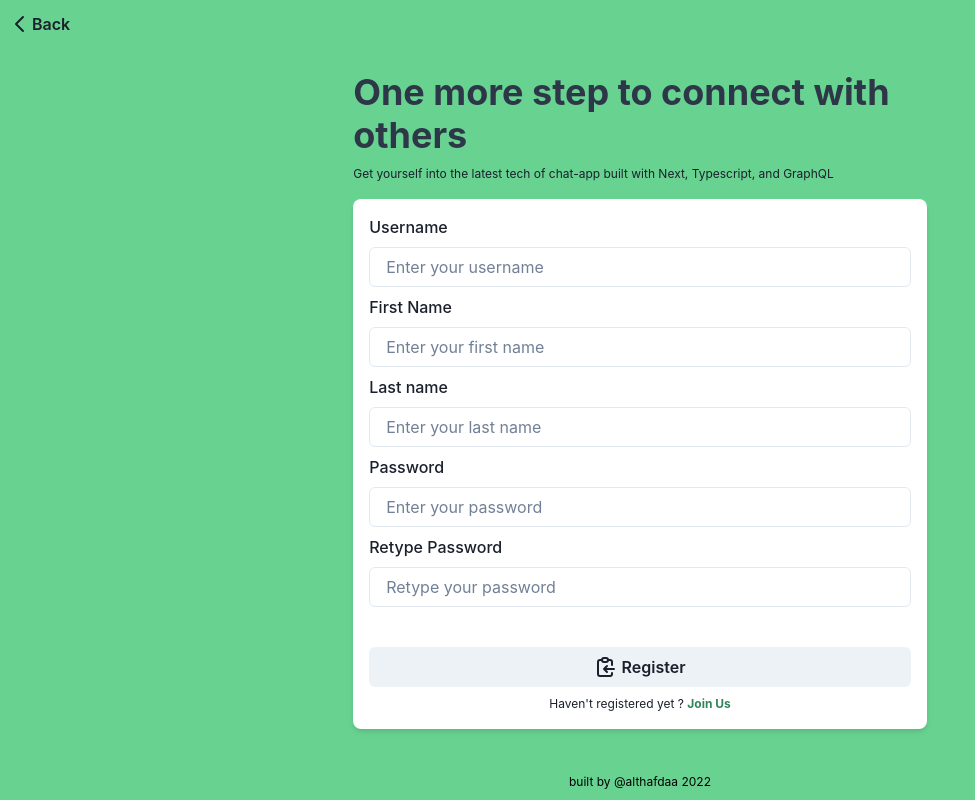
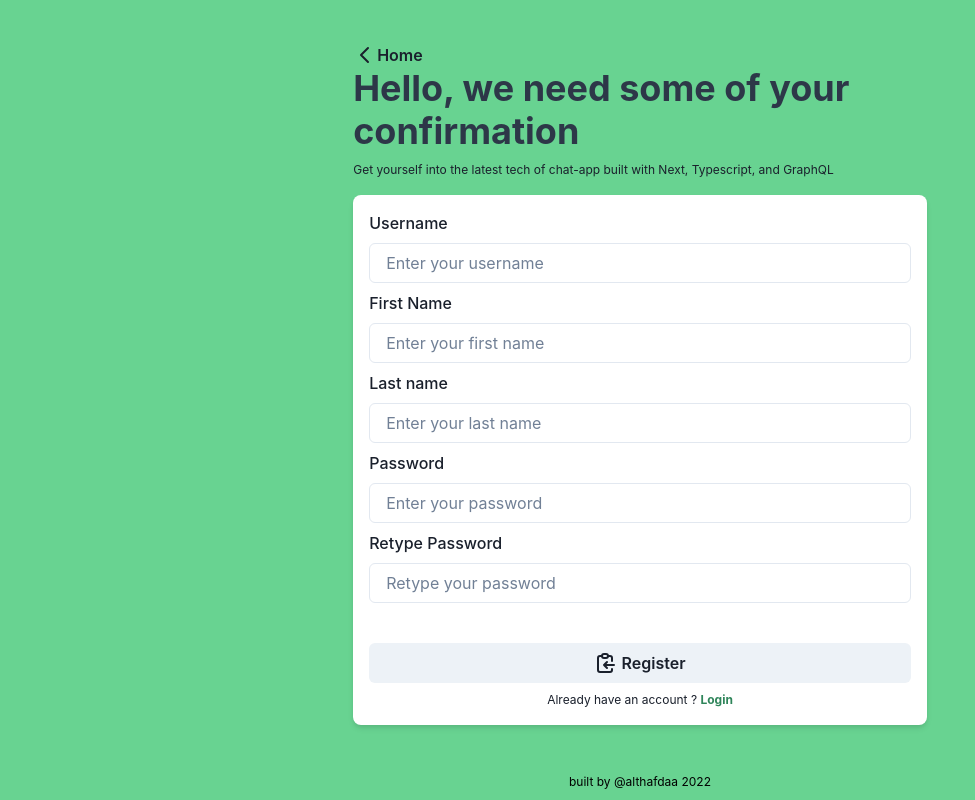
Before and after one commit to althafdaa/chat-next-ts-graphql, a Next.js app: page /register in a window 1280 px wide. Shown: the whole page, without its empty margins (0-975 px from the left). Built offline with nearby package versions, Linux system fonts and the light colour scheme.

Commit message:
fix: fix wrapper

```diff
--- a/src/components/BackButton/index.tsx
+++ b/src/components/BackButton/index.tsx
@@ -1,5 +1,5 @@
 import ChevronIcon from '@/assets/icons/Chevronicon';
-import { Box } from '@chakra-ui/react';
+import { Link as ChakraLink } from '@chakra-ui/react';
 import Link from 'next/link';
 import React, { FC } from 'react';
 
@@ -11,10 +11,10 @@ interface BackButtonProps {
 const BackButton: FC<BackButtonProps> = ({ text, backTo }) => {
   return (
     <Link href={backTo} passHref>
-      <Box as="button" display="flex" fontWeight={600}>
+      <ChakraLink display="flex" fontWeight={600} alignSelf="start">
         <ChevronIcon style={{ height: '24px' }} />
         {text}
-      </Box>
+      </ChakraLink>
     </Link>
   );
 };
--- a/src/layouts/Footer/index.tsx
+++ b/src/layouts/Footer/index.tsx
@@ -7,7 +7,9 @@ const Footer: FC<FooterProps> = () => {
   const CURRENT_YEAR = new Date().getFullYear();
 
   return (
-    <Box as="footer" position={'absolute'} bottom={0} pb="0.5rem">
+    <>
+      <Box pt={'32px'}></Box>
+      <Box as="footer" pb="0.5rem" position={'absolute'} bottom={'0'}>
         <Text fontSize={'xs'} as="span" color={'black'}>
           built by{' '}
           <a
@@ -20,6 +22,7 @@ const Footer: FC<FooterProps> = () => {
           {CURRENT_YEAR}
         </Text>
       </Box>
+    </>
   );
 };
 
--- a/src/layouts/Wrapper/index.tsx
+++ b/src/layouts/Wrapper/index.tsx
@@ -1,4 +1,4 @@
-import { Center } from '@chakra-ui/react';
+import { Box, Center } from '@chakra-ui/react';
 import { useRouter } from 'next/router';
 import React, { FC, ReactNode } from 'react';
 import Footer from '../Footer';
@@ -10,15 +10,24 @@ type Props = {
 
 const Wrapper: FC<Props> = ({ children }) => {
   const router = useRouter();
-  const hideNavigation = ['/', '/login', '/register'].some(
+  const nonAuth = ['/', '/login', '/register'].some(
     (item) => item === router.asPath
   );
 
   return (
-    <Center flexDir={'column'} position={'relative'} minH={'100vh'}>
-      {children}
-      {hideNavigation && <Footer />}
-      {!hideNavigation && <Navigation />}
+    <Center
+      display={'flex'}
+      flexDir={'column'}
+      position={'relative'}
+      alignItems="center"
+      minH={'100vh'}
+      bgColor="green.300"
+    >
+      <Box as="main" w={'100%'} py="1rem">
+        {children}
+      </Box>
+      {nonAuth && <Footer />}
+      {!nonAuth && <Navigation />}
     </Center>
   );
 };
--- a/src/pages/register/index.tsx
+++ b/src/pages/register/index.tsx
@@ -8,7 +8,6 @@ import {
   FormLabel,
   Heading,
   Input,
-  Link,
   Text,
   VStack,
 } from '@chakra-ui/react';
@@ -17,6 +16,7 @@ import { AnimatePresence, motion } from 'framer-motion';
 import type { NextPage } from 'next';
 import Head from 'next/head';
 import * as Yup from 'yup';
+import Link from 'next/link';
 
 interface FormikValuesType {
   userName: string;
@@ -67,24 +67,20 @@ const RegisterPage: NextPage = () => {
 
       <Box
         as="main"
-        minH={'100vh'}
         minW="100%"
-        bgColor="green.300"
         display={'flex'}
         flexDir={'column'}
         alignItems="center"
         justifyContent={'center'}
         position={'relative'}
       >
-        <Box position={'absolute'} top={'12px'} left={'8px'}>
-          <BackButton backTo="/" text="Back" />
-        </Box>
-
         <AnimatePresence>
           <Container display="flex" flexDir={'column'}>
+            <BackButton backTo="/" text="Home" />
+
             <Box mb={'1rem'} display="flex" flexDir={'column'} gap="0.5rem">
               <Heading color={'gray.700'}>
-                One more step to connect with others
+                Hello, we need some of your confirmation
               </Heading>
               <Text fontSize={'xs'} color="gray.20" as={'span'}>
                 Get yourself into the latest tech of chat-app built with Next,
@@ -231,11 +227,13 @@ const RegisterPage: NextPage = () => {
                 </Button>
 
                 <Text fontSize={'xs'} as={'span'}>
-                  Haven&apos;t registered yet ?{' '}
-                  <Link href={'/register'}>
-                    <Text as={'span'} color="green.600" fontWeight={700}>
-                      Join Us
-                    </Text>
+                  Already have an account ?{' '}
+                  <Link href={'/login'} passHref>
+                    <a>
+                      <Text as={'span'} color="green.600" fontWeight={700}>
+                        Login
+                      </Text>
+                    </a>
                   </Link>
                 </Text>
               </VStack>
```
Also changed, not shown: src/pages/index.tsx (+1 -8 lines), src/pages/login/index.tsx (+3 -6 lines). Lines whose indentation alone changed are shown as unchanged.
